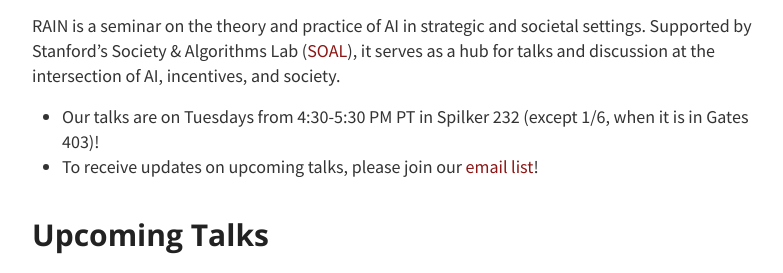
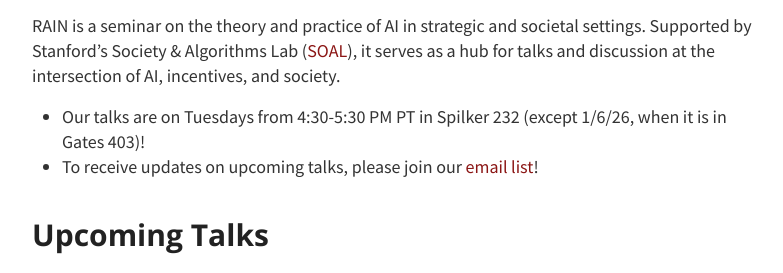
Before and after one commit to stanford-rain-seminar/stanford-rain-seminar.github.io, a Jekyll site: the page built from index.md, in a window 1280 px wide and 900 px high. Shown: the part 245-518 px from the top of the window, without its empty margins (248-1031 px from the left). Built offline with Jekyll 4.4.1, drawn with Linux system fonts in a browser that asks for light colours; nearby versions of some CDN libraries; our own code applies the rules of GitHub Pages for plain Markdown files.

Commit message:
Update 1/6 talk location

```diff
--- a/index.md
+++ b/index.md
@@ -8,7 +8,7 @@ meta-description: "The RAIN (Research on Artificial Intelligence and Incentives)
 RAIN is a seminar on the theory and practice of AI in strategic and societal settings. Supported by Stanford’s Society & Algorithms Lab ([SOAL](https://web.stanford.edu/group/soal/)), it serves as a hub for talks and discussion at the intersection of AI, incentives, and society.
 
 
-* Our talks are on Tuesdays from 4:30-5:30 PM PT in Spilker 232 (except 1/6, when it is in Gates 403)!
+* Our talks are on Tuesdays from 4:30-5:30 PM PT in Spilker 232 (except 1/6/26, when it is in Gates 403)!
 * To receive updates on upcoming talks, please join our [email list](https://mailman.stanford.edu/mailman/listinfo/internetalgs)!
 
 {% for category in site.data.talks %}
```
